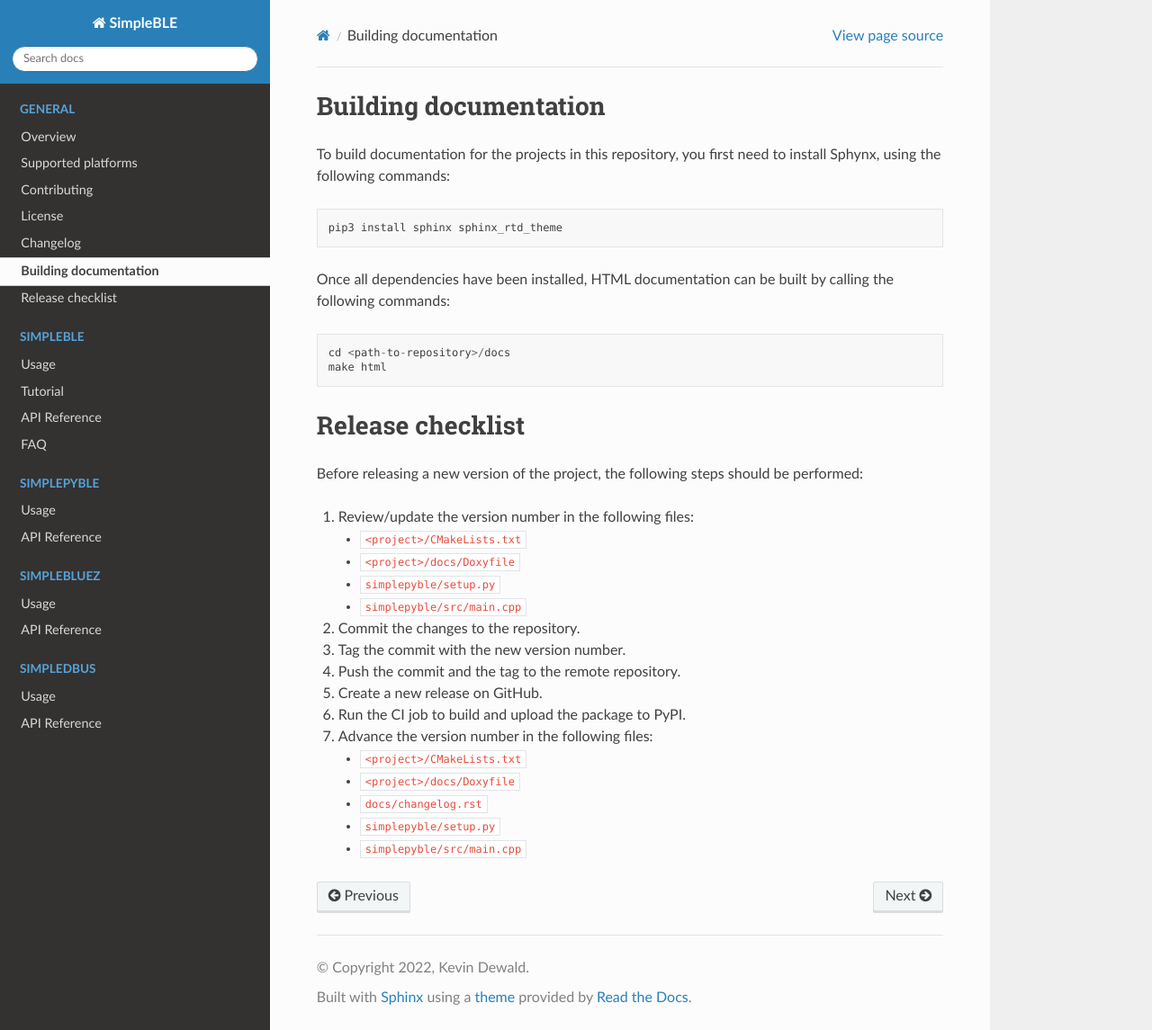
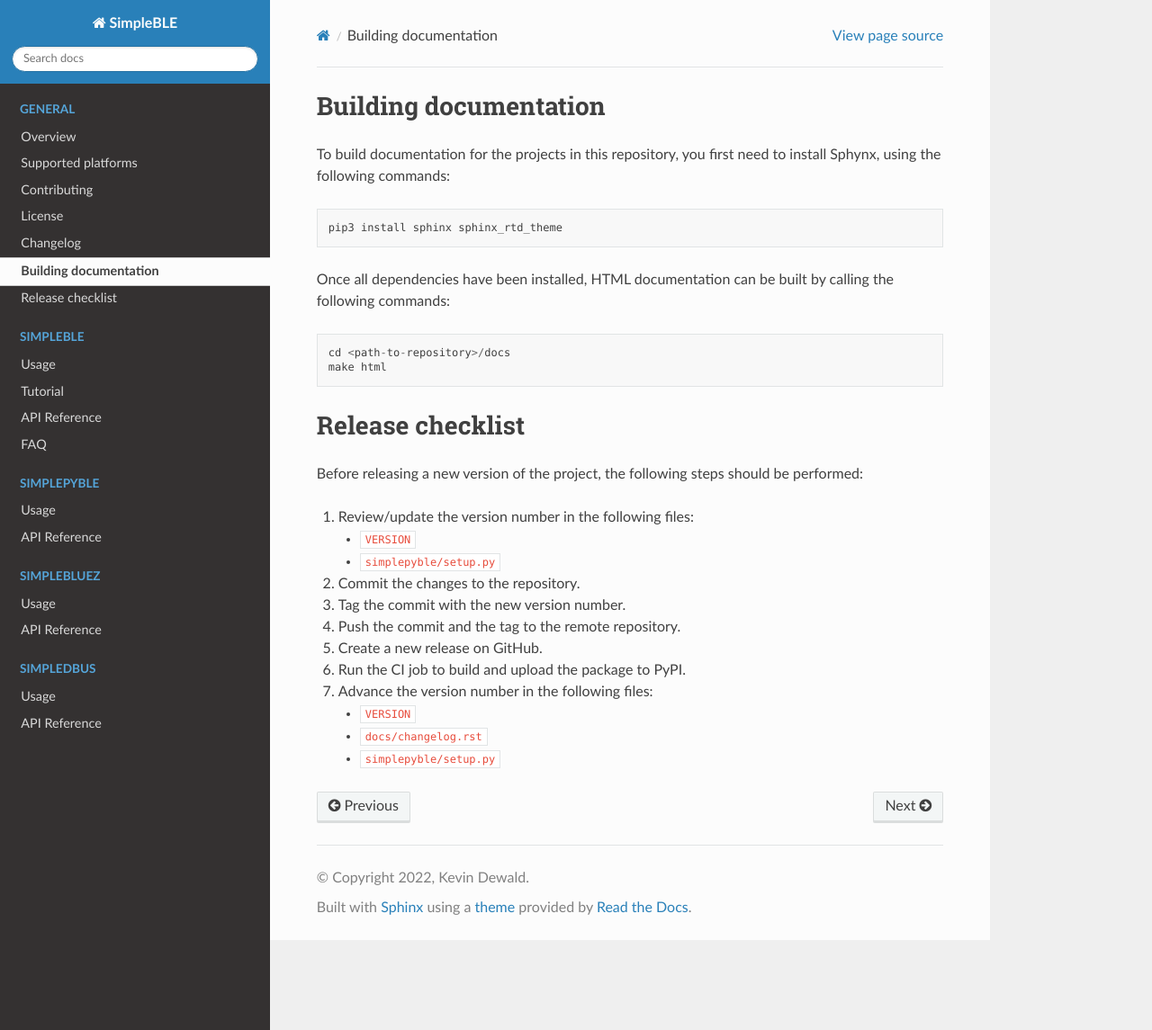
Before and after one commit to OpenBluetoothToolbox/SimpleBLE, a Sphinx documentation site: the page built from docs/extras.rst, in a window 1280 px wide and 1145 px high. Shown: the whole window at 90% size. Built offline with Sphinx 7.4.7 and the Read the Docs theme 2.0.0, drawn with Linux system fonts in a browser that asks for light colours.

Commit message:
Made version handling a bit simpler. Unified versions across subpackages.

```diff
--- a/docs/extras.rst
+++ b/docs/extras.rst
@@ -23,10 +23,8 @@ performed:
 
 #. Review/update the version number in the following files:
 
-   - ``<project>/CMakeLists.txt``
-   - ``<project>/docs/Doxyfile``
+   - ``VERSION``
    - ``simplepyble/setup.py``
-   - ``simplepyble/src/main.cpp``
 
 #. Commit the changes to the repository.
 
@@ -40,8 +38,6 @@ performed:
 
 #. Advance the version number in the following files:
 
-   - ``<project>/CMakeLists.txt``
-   - ``<project>/docs/Doxyfile``
+   - ``VERSION``
    - ``docs/changelog.rst``
    - ``simplepyble/setup.py``
-   - ``simplepyble/src/main.cpp``
```
Also changed, not shown: 15 other files.
